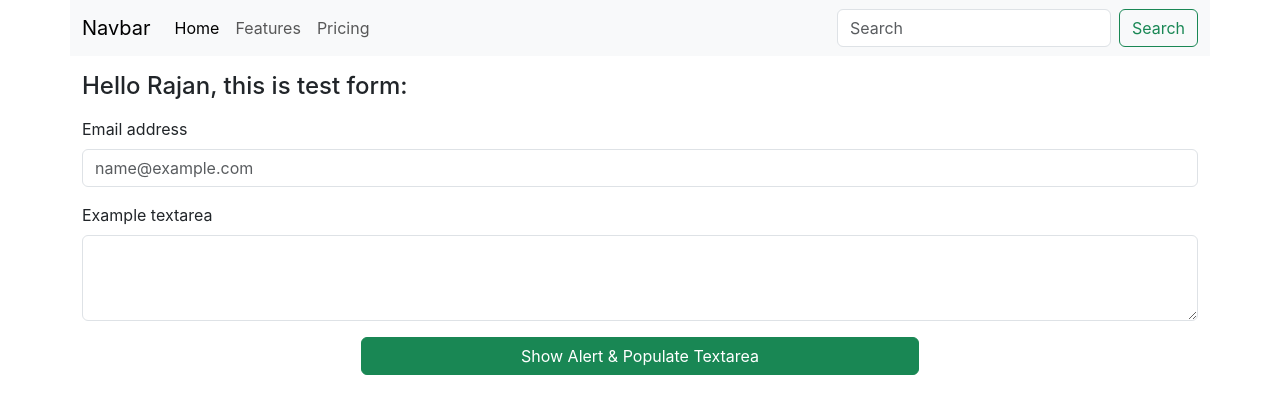
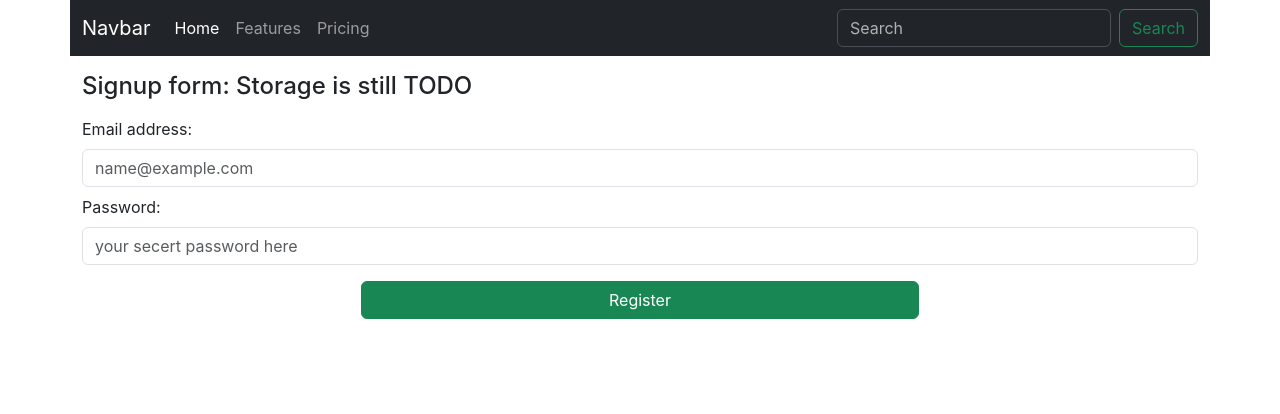
Before and after one commit to rajann44/react2023, a React (Create React App) app: page / in a window 1280 px wide. Shown: the top 414 px of the page. Built offline with nearby package versions, Linux system fonts and the light colour scheme.

Commit message:
form validation

```diff
--- a/src/App.js
+++ b/src/App.js
@@ -7,7 +7,7 @@ function App() {
   return (
     <>
     <Navbar></Navbar>
-    <Welcome name='Rajan' ></Welcome>
+    <Welcome name='Storage is still TODO' ></Welcome>
     <Form></Form>
     </>
   );
--- a/src/components/Form.js
+++ b/src/components/Form.js
@@ -1,47 +1,64 @@
 import { useState } from 'react'
+import { isInvalidateEmail, isValidPasswordInvalid } from '../utils/basicutil';
 
 function Form(props) {
 
   function clickedOnSubmitButton(){
-    alert(text)
-    settextArea(text)
+    setValidEmail(isInvalidateEmail(textEmail))
+    setCheckIfPasswordInvalid(isValidPasswordInvalid(textPassword))
   }
 
-  const handleOnChange = (event) => {
-    setText(event.target.value);
+  const handleOnEmailChange = (event) => {
+    setTextEmail(event.target.value);
   }
 
-  const [text, setText] = useState(null);
-  const [textArea, settextArea] = useState(null);
+  const handleOnPasswordChange = (event) => {
+    setTextPassword(event.target.value);
+  }
+
+  const [textEmail, setTextEmail] = useState(null);
+  const [textPassword, setTextPassword] = useState(null);
+  const [validEmail, setValidEmail] = useState(false);
+  const [checkIfPasswordInvalid, setCheckIfPasswordInvalid] = useState(false);
 
   return (
     <div className='container'>
       <div className="mb-3">
         <label htmlFor="exampleFormControlInput1" className="form-label">
-          Email address
+          Email address:
+          {validEmail && <p style={{color: "red"}}>Please enter a valid email</p>}
         </label>
         <input
           type="email"
           className="form-control"
+          name ="email"
           id="exampleFormControlInput1"
           placeholder="name@example.com"
-          onChange={handleOnChange}
+          onChange={handleOnEmailChange}
         />
-      </div>
-      <div className="mb-3">
-        <label htmlFor="exampleFormControlTextarea1" className="form-label">
-          Example textarea
+        <div className='my-2'></div>
+        <label  htmlFor="password" className="form-label">
+          Password:
+          {checkIfPasswordInvalid && <p style={{color: "red"}}>
+            The password must be at least 8 characters long.<br />
+            The password must contain at least one uppercase letter ([A-Z]).<br />
+            The password must contain at least one lowercase letter ([a-z]).<br />
+            The password must contain at least one digit (\d).<br />
+            The password must contain at least one special character.<br />
+            </p>}
         </label>
-        <textarea
+        <input
+          type="password"
           className="form-control"
-          id="exampleFormControlTextarea1"
-          rows="3"
-          value={textArea}
-        ></textarea>
+          name ="password"
+          id="password"
+          placeholder="your secert password here"
+          onChange={handleOnPasswordChange}
+        />
       </div>
       <div className="d-grid gap-2 col-6 mx-auto">
       <button className="btn btn-success" type="button" onClick={clickedOnSubmitButton}>
-        Show Alert & Populate Textarea
+        Register
       </button>
       </div>
       </div>
--- a/src/components/Navbar.js
+++ b/src/components/Navbar.js
@@ -1,6 +1,6 @@
 function Navbar(props) {
   return (
-    <nav className="navbar navbar-expand-lg bg-body-tertiary container">
+    <nav className="navbar navbar-expand-lg bg-dark container" data-bs-theme="dark">
       <div className="container-fluid">
         <a className="navbar-brand" href="/">
           Navbar
--- a/src/components/Welcome.js
+++ b/src/components/Welcome.js
@@ -1,5 +1,5 @@
 function Welcome(props) {
-    return <h4 className="container my-3">Hello {props.name}, this is test form:</h4>;
+    return <h4 className="container my-3">Signup form: {props.name}</h4>;
   }
 
 export default Welcome;
--- /dev/null
+++ b/src/utils/basicutil.js
@@ -0,0 +1,9 @@
+export function isInvalidateEmail(email) {
+    const regex = /^[^\s@]+@[^\s@]+\.[^\s@]+$/;
+    return !regex.test(email);
+}
+
+export function isValidPasswordInvalid(password) {
+    const passwordRegex = /^(?=.*\d)(?=.*[a-z])(?=.*[A-Z])(?=.*[!@#$%^&*()_+\-=[\]{};':"\\|,.<>/?]).{8,}$/;
+    return !passwordRegex.test(password);
+  }
```
